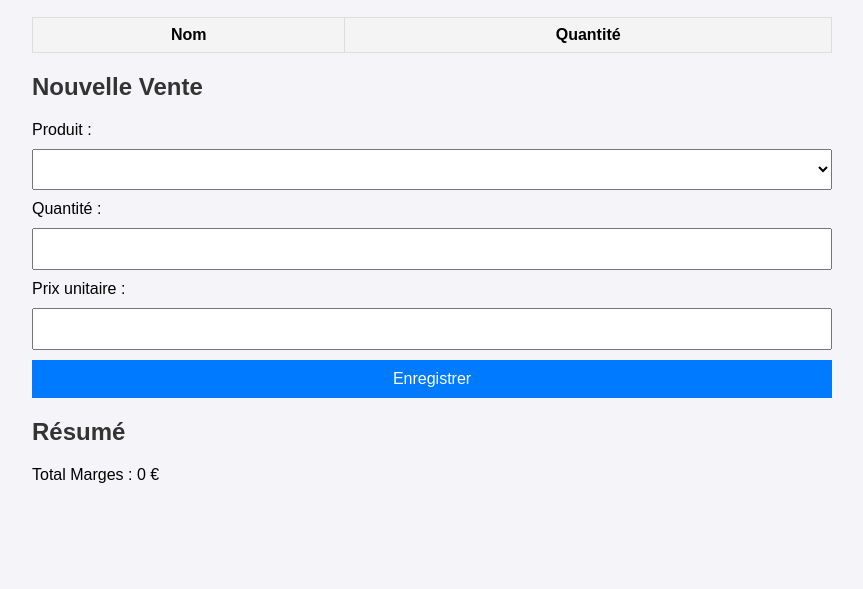
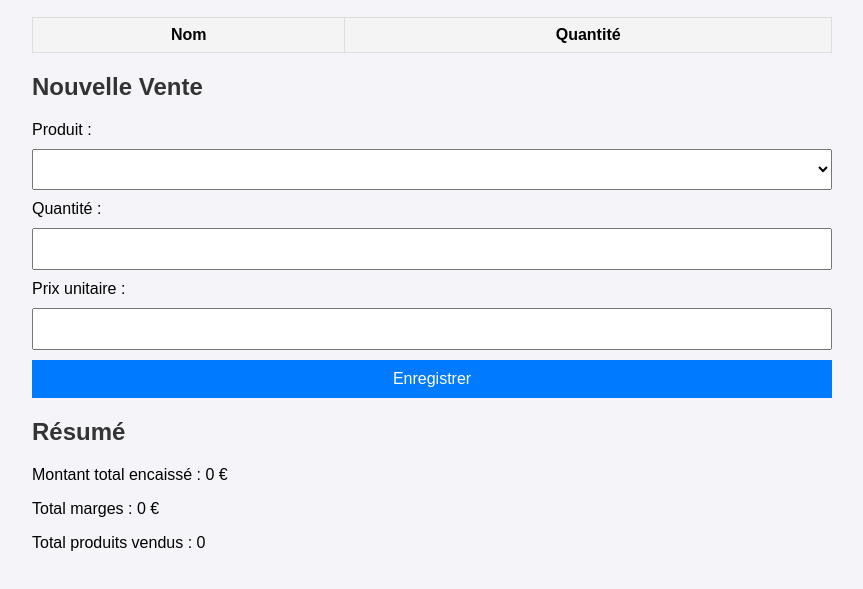
Before and after one commit to UltraSaiyajin/sachavap, a plain HTML site: page index.html in a window 1280 px wide. Shown: the part 131-720 px from the top of the page, without its empty margins (208-1071 px from the left). Drawn offline with Linux system fonts and the light colour scheme; no server answers.

Commit message:
Update index.html

```diff
--- a/index.html
+++ b/index.html
@@ -46,8 +46,12 @@
     <!-- Section Résumé -->
     <section id="resume">
       <h2>Résumé</h2>
-      <p>Total Marges : <span id="total-marge">0</span> €</p>
+      <p>Montant total encaissé : <span id="total-montant">0</span> €</p>
+      <p>Total marges : <span id="total-marge">0</span> €</p>
+      <p>Total produits vendus : <span id="total-produits-vendus">0</span></p>
+
     </section>
+
   </div>
 
   <!-- Firebase SDK -->
```
